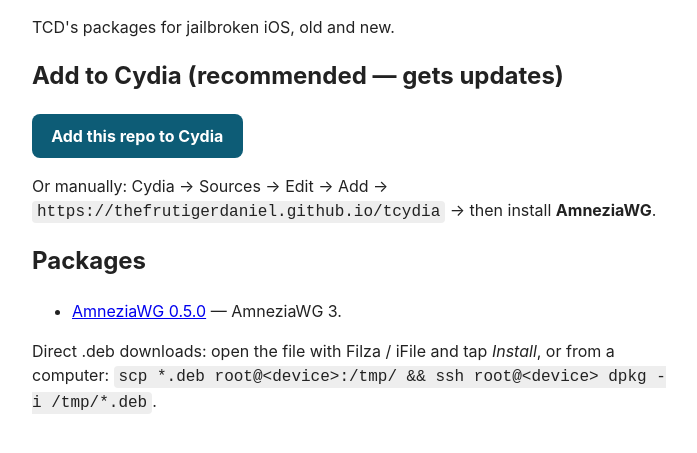
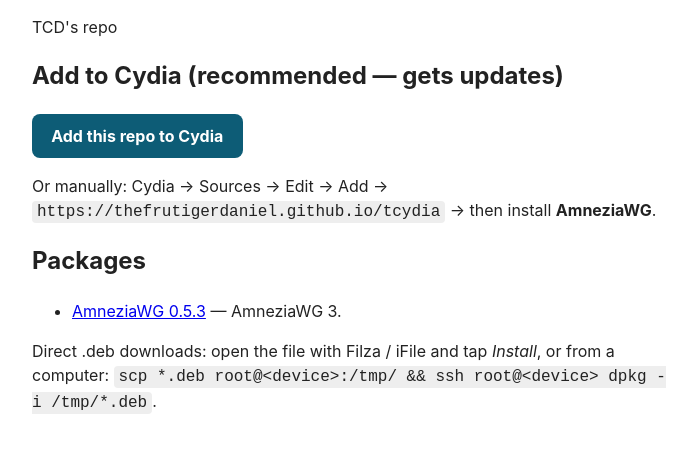
Before and after one commit to TheFrutigerDaniel/tcydia, a plain HTML site: page index.html in a window 1280 px wide. Shown: the part 73-526 px from the top of the page, without its empty margins (288-985 px from the left). Drawn offline with Linux system fonts and the light colour scheme.

Commit message:
AmneziaWG 0.5.3

```diff
--- a/index.html
+++ b/index.html
@@ -3,11 +3,11 @@
 <style>body{font:16px/1.5 -apple-system,Helvetica,Arial,sans-serif;max-width:640px;margin:2em auto;padding:0 1em;color:#222}
 code{background:#eee;padding:2px 5px;border-radius:4px} h1{font-size:1.6em} .btn{display:inline-block;background:#0d5c76;color:#fff;padding:.6em 1.2em;border-radius:8px;text-decoration:none;font-weight:bold}</style>
 <h1>tcydia</h1>
-<p>TCD&#x27;s packages for jailbroken iOS, old and new.</p>
+<p>TCD&#x27;s repo</p>
 <h2>Add to Cydia (recommended — gets updates)</h2>
 <p><a class="btn" href="cydia://url/https://cydia.saurik.com/api/share#?source=https://thefrutigerdaniel.github.io/tcydia">Add this repo to Cydia</a></p>
 <p>Or manually: Cydia → Sources → Edit → Add → <code>https://thefrutigerdaniel.github.io/tcydia</code> → then install <b>AmneziaWG</b>.</p>
 <h2>Packages</h2>
-<ul><li><a href='debs/org.awg.ios6_0.5.0_iphoneos-arm.deb'>AmneziaWG 0.5.0</a> — AmneziaWG 3.</li></ul>
+<ul><li><a href='debs/org.awg.ios6_0.5.3_iphoneos-arm.deb'>AmneziaWG 0.5.3</a> — AmneziaWG 3.</li></ul>
 <p>Direct .deb downloads: open the file with Filza / iFile and tap <i>Install</i>, or from a computer:
 <code>scp *.deb root@&lt;device&gt;:/tmp/ &amp;&amp; ssh root@&lt;device&gt; dpkg -i /tmp/*.deb</code>.</p>
```
Also changed, not shown: 6 other files.
